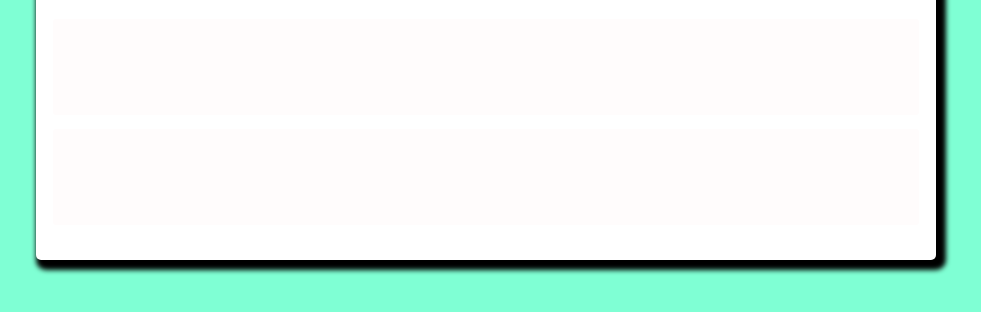
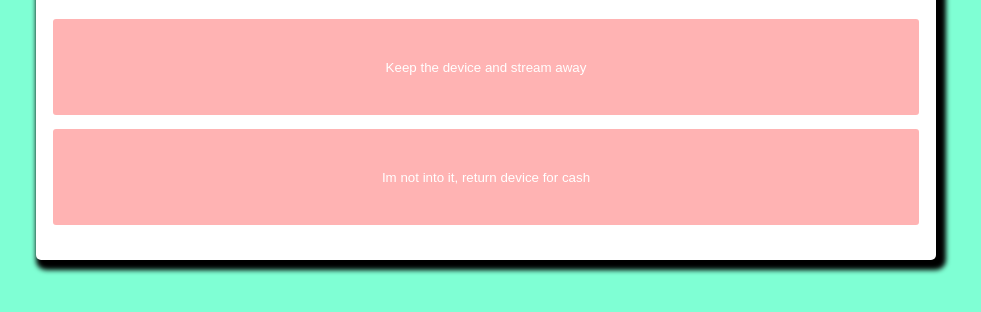
Before and after one commit to schoi513/code-world-adventure, a plain HTML site: page index.html in a window 1280 px wide. Shown: the part 440-752 px from the top of the page, without its empty margins (154-1135 px from the left). Drawn offline with Linux system fonts and the light colour scheme.

Commit message:
code is done, need chapter texts and maybe extra work on interactive background

```diff
--- a/script.js
+++ b/script.js
@@ -2,37 +2,126 @@ console.log('it is connected!')
 
 const textElement = document.getElementById('text');
 const optionButtonsElement = document.getElementById('options');
+const textBanks = [
+    {
+        id: 1,
+        text:'You got a streaming device as a gift from a friend. What will you do?',
+        options: [
+            {
+                text: 'Keep the device and stream away',
+                // setState: { device: true, cash: false},
+                nextText: 2
+            },
+            {
+                text:'Im not into it, return device for cash',
+                // setState: {device: false, cash: true},
+                nextText: 2
+            }
+        ]
+    },
+    {
+        id: 2,
+        text: 'Online coding has became a thing, will you jump ',
+        options: [
+            {
+                text: 'Use the viewbot',
+                nextText: 3
+
+            },
+            {
+                text: 'aaaaaa',
+                nextText:3
+            }
+
+        ]
+    },
+    {
+        id: 3,
+        text: 'aaaaaaaa',
+        options: [
+            {
+                text: 'bbbbbbb',
+                nextText: 4
+            },
+            {
+                text: 'bbbbbb',
+                nextText: 4
+            },
+            {
+                text: 'bbbbbb',
+                nextText: 4
+            }
+        ]
+    },
+    {
+        id: 4,
+        text: 'cccccc',
+        options: [
+            {
+                text: 'cccccccccc',
+                nextText: 5
+            },
+            {
+                text: 'ccccccc,',
+                nextText: 5
+            }
+        ]
+    },
+    {
+        id: 5,
+        text: 'ddddd',
+        options:[
+            {
+                text: 'eeeee',
+                nextText: 6
+            },
+            {
+                text: 'eeeeee',
+                nextText: 7
+            },
+            {
+                text: 'eeeeee',
+                nextText: 8,
+            }
+        ]
+    },
+    {
+        id: 6,
+        text: 'fffffffffff',
+        options: [
+            {
+                text: 'gggggg',
+                nextText: -1
+            }
+        ]
+    },
+    {
+        id: 7,
+        text: 'eeeeee',
+        options: [
+            {
+                text: 'ggggg',
+                nextText: -1
+            }
+        ]
+    },
+    {
+        id: 8,
+        text: 'eeeee',
+        options: [
+            {
+                text: 'ggggg',
+                nextText: -1
+            }
+        ]
+    }
+]
 
 let state = {}
 
-function start(){
-    showText(1)
-    state = {}
-}
-
-function showText (showTextIndex){
-    const textBank = textBanks.find(textBank => textBank.id === showTextIndex)
-    // console.log(textBank);
-    textElement.innerText = textBank.text
-    console.log(textBank.text)
-    while (optionButtonsElement.firstChild){
-        optionButtonsElement.removeChild(optionButtonsElement.firstChild)
-    }
-
-    textBank.options.forEach(option => {
-        if (showOption(option)){
-            const button = document.createElement('button')
-            button.innnerText = option.text
-            button.classList.add('clicks')
-            button.addEventListener('click', () => selectOption(option))
-            console.log(selectOption)
-            optionButtonsElement.appendChild(button)
-        }
-    })
-}
-
 function showOption(option){
-    return option.requiredState == null || option.requiredState(state)
+    return option;
+    //option.requiredState === null || option.requiredState(state)
 }
 
 function selectOption(option) {
@@ -44,38 +133,31 @@ function selectOption(option) {
     showText(nextTextBank)
 }
 
-const textBanks = [
-    {
-        id: 1,
-        text:'You got a streaming device as a gift from a friend. What will you do?',
-        options: [
-            {
-                text: 'Keep the device and stream away',
-                setState: { device: true, cash: false},
-                nextText: 2
-            },
-            {
-                text:'Im not into it, return device for cash',
-                setState: {device: false, cash: true},
-                nextText: 2
-            }
-        ]
-    },
-    {
-        id: 2,
-        text: 'Online coding has became a thing, will you jump ',
-        options: [
-            {
-                text: 'Use the viewbot',
+function showText (showTextIndex){
+    const textBankObj = textBanks.find(textBank => textBank.id === showTextIndex)
+    // console.log(textBank);
+    textElement.innerText = textBankObj.text
+    //console.log(textBankObj.text)
+    while (optionButtonsElement.firstChild){
+        optionButtonsElement.removeChild(optionButtonsElement.firstChild)
+    }
 
-            },
-            {
-                text: 'aaaaaa',
-            }
+    textBankObj.options.forEach(option => {
+        if (showOption(option)){
+            const button = document.createElement('button')
+            button.innerText = option.text
+            button.classList.add('clicks')
+            button.addEventListener('click', () => selectOption(option))
+            console.log(option)
+            optionButtonsElement.appendChild(button)
+        }
+    })
+}
 
-        ]
-    }
-]
+function start(){
+    showText(1)
+    state = {}
+}
 
 start();
 
--- a/style.css
+++ b/style.css
@@ -31,7 +31,7 @@ body {
     gap: 10px;
     margin-top: 20px;
     position: relative;
-    opacity: 0.2;
+
 }
 
 .clicks {
@@ -42,5 +42,5 @@ body {
     color: white;
     height: 100px;
     position: relative;
-    opacity: 0.2;
+
 }
```
